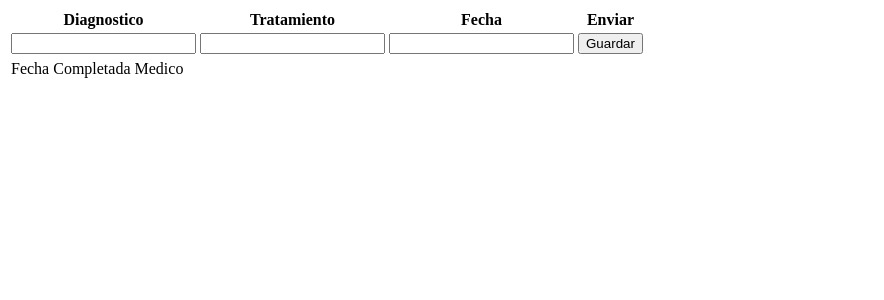
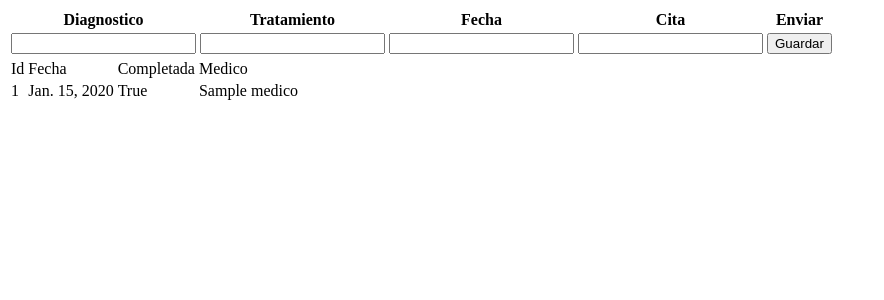
Before and after one commit to Dani32002/RasiMedical, a Django app: template rasiMedical/templates/nuevaHistoria.html in a window 1280 px wide. Shown: the top 300 px of the page, without its empty margins (0-884 px from the left). Run offline with Django 3.2, Linux system fonts and the light colour scheme; the template is opened without the code that fills it: values that come from a table or form of the project are taken from there, others are empty; tables that the repository leaves empty hold one stand-in row (values such as "Sample post").

Commit message:
Arreglos 3

```diff
--- a/rasiMedical/agenda/logic/agenda_logic.py
+++ b/rasiMedical/agenda/logic/agenda_logic.py
@@ -40,3 +40,6 @@ def get_citas():
 def get_cita(epk):
     elemento = Cita.objects.get(pk = epk)
     return elemento
+
+def get_citasPacienteMedico(pkPac, pkMed):
+    return Cita.objects.all().filter(paciente = ul.get_paciente(pkPac)).filter(medicoCita = ul.get_medico(pkMed))
--- a/rasiMedical/historiasClinicas/urls.py
+++ b/rasiMedical/historiasClinicas/urls.py
@@ -10,5 +10,5 @@ urlpatterns = [
     path('<int:pk>/farmaceutico/<int:pkEntidad>', views.anadirFarmaceutico, name='anadirFarmaceutico'), # type: ignore
     path('view/<int:pk>', views.pacientes_historias, name = "pacientes_historias"),  # type: ignore
     path('view/<int:pk>/crear/nueva-historia/', views.nueva_historia , name = "nueva-historia"), # type: ignore
-    path('view/<int:pk>/crear/', views.crear, name = "crear")
+    path('view/<int:pk>/crear/', views.crear, name = "crear") # type: ignore
 ]
--- a/rasiMedical/templates/nuevaHistoria.html
+++ b/rasiMedical/templates/nuevaHistoria.html
@@ -12,6 +12,7 @@
                 <th>Diagnostico</th>
                 <th>Tratamiento</th>
                 <th>Fecha</th>
+                <th>Cita</th>
                 <th>Enviar</th>
             </tr>
         </thead>
@@ -21,6 +22,7 @@
                     <td><input type="text" name="diagnostico" id="diagnostico" value = ""></td>
                     <td><input type="text" name="tratamiento" id="tratamiento" value = ""></td>
                     <td><input type="text" name="fecha" id="fecha" value = ""></td>
+                    <td><input type="text" name="cita" id="cita" value = ""></td>
                     <td><input type="submit" value = "Guardar" onClick= "window.location.href='/'"></td>
                 </tr>
             </form>
@@ -28,12 +30,22 @@
     </table>
     <table class = "table">
         <thead>
-            <td>Fecha</td>
-            <td>Completada</td>
-            <td>Medico</td>
+            <tr>
+                <td>Id</td>
+                <td>Fecha</td>
+                <td>Completada</td>
+                <td>Medico</td>
+            </tr>
         </thead>
         <tbody>
-
+            {% for cita in citas %}
+                <tr>
+                    <td>{{cita.id}}</td>
+                    <td>{{cita.fecha}}</td>
+                    <td>{{cita.completada}}</td>
+                    <td>{{cita.medicoCita.nombre}}</td>
+                </tr>
+            {% endfor %}
         </tbody>
     </table>
 </body>
```
Also changed, not shown: rasiMedical/historiasClinicas/views.py (+15 -2 lines).
